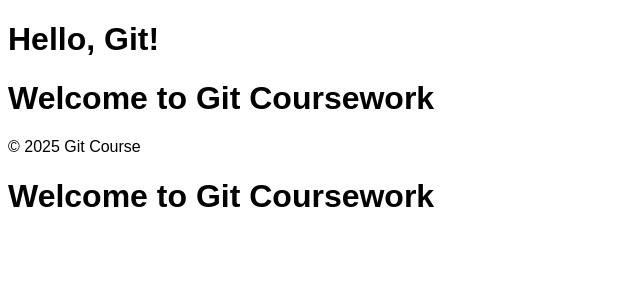
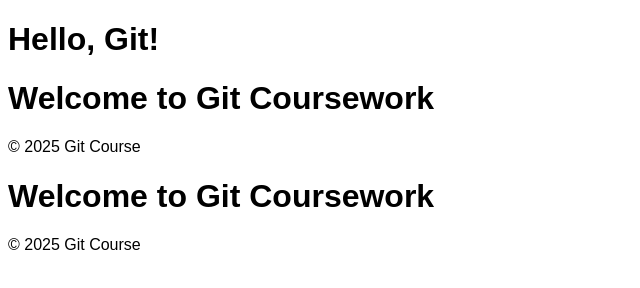
Before and after one commit to Anjana0922/git-coursework-anjana, a plain HTML site: page index.html in a window 1280 px wide. Shown: the whole page, without its empty margins (0-640 px from the left). Drawn offline with Linux system fonts and the light colour scheme.

Commit message:
feat(ui): add footer to page layout

```diff
--- a/index.html
+++ b/index.html
@@ -3,3 +3,4 @@
 <footer><p>© 2025 Git Course</p></footer>
 <style>body { font-family: Arial; }</style>
 <header><h1>Welcome to Git Coursework</h1></header>
+<footer><p>© 2025 Git Course</p></footer>
```
